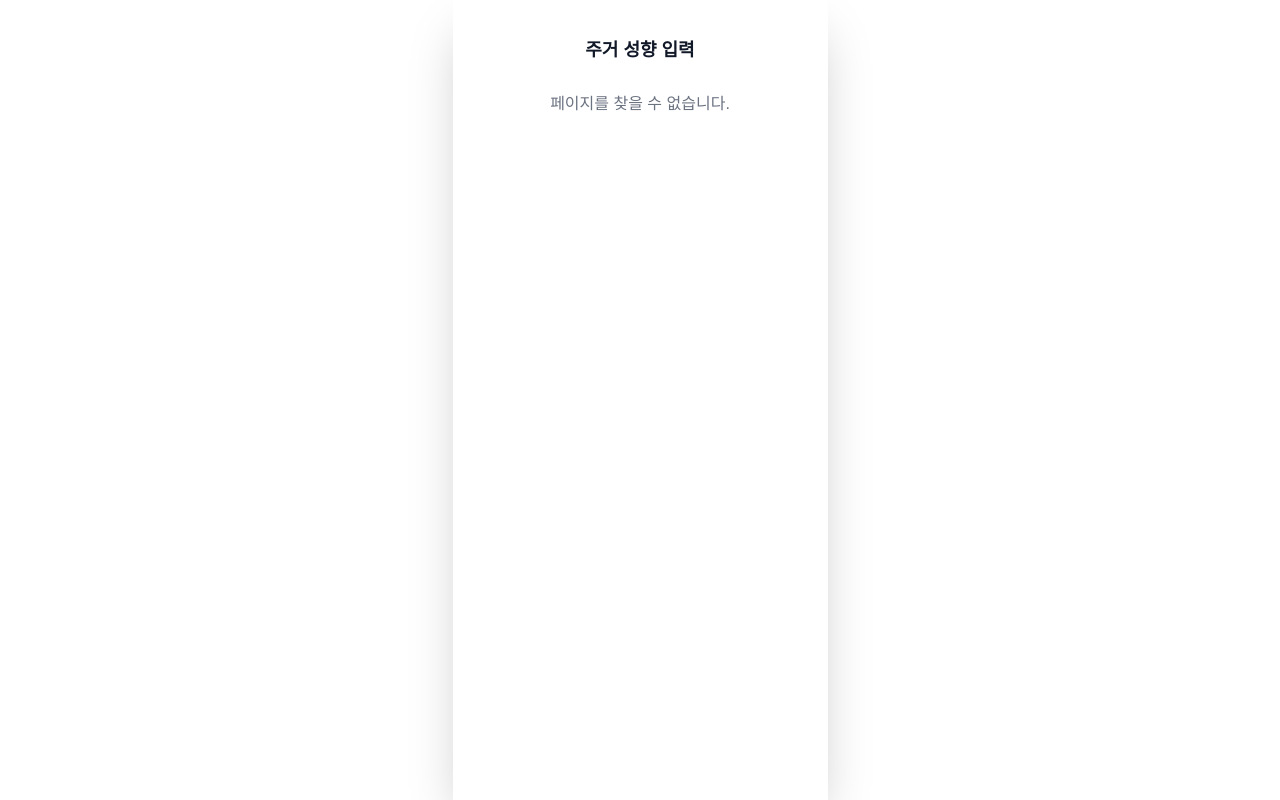
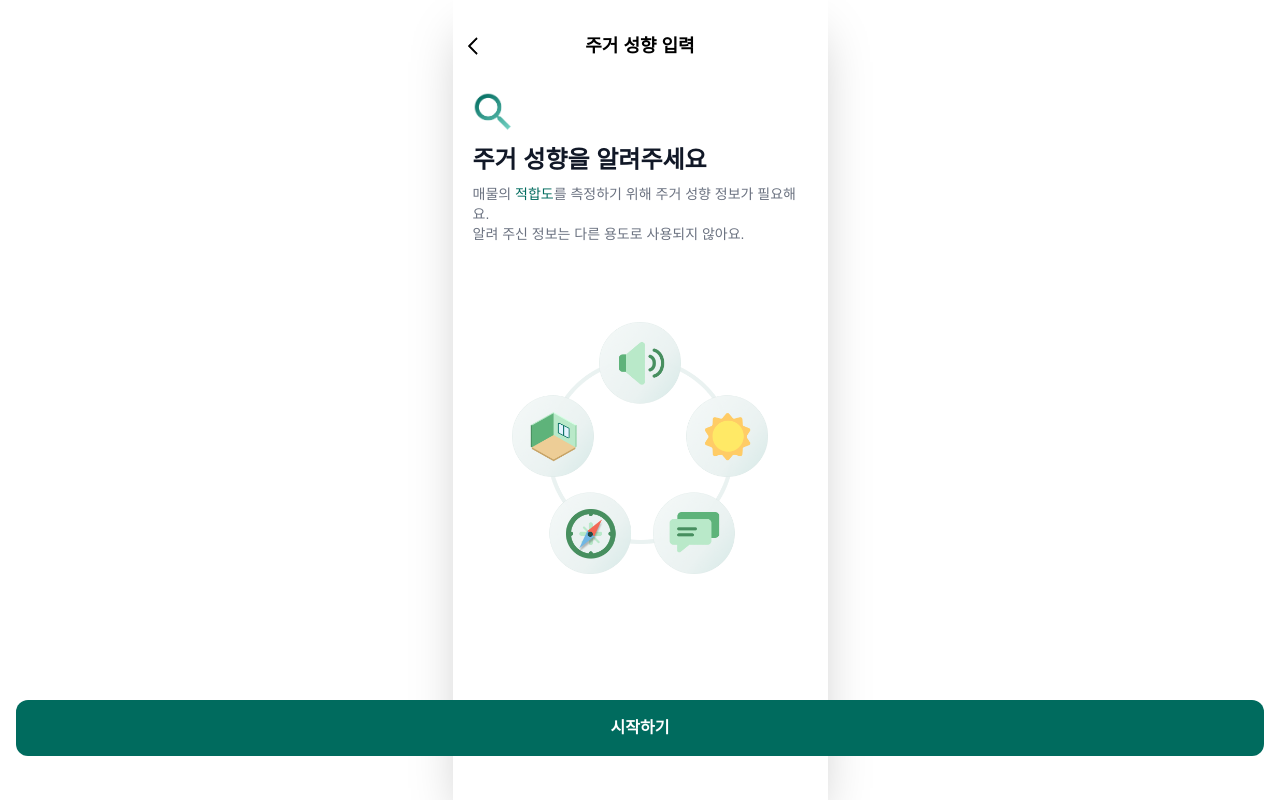
Before and after one commit to kookmin-404BrainNotFound/404BrainNotFound_FE, a React (Vite) app: page /home/style/intro in a window 1280 px wide. Built offline with nearby package versions, Linux system fonts and the light colour scheme.

Commit message:
chore: vercel.json -> 모든 경로 index.html

```diff
--- a/src/layouts/RootLayout.jsx
+++ b/src/layouts/RootLayout.jsx
@@ -12,16 +12,16 @@ export default function RootLayout() {
     "/explore/doc/upload",
     "/home/style/complete",
     "/contract/scan",
-    "/contract/analyze" ,
+    "/contract/analyze",
     "/home",
     "/home/checklist",
+    "/home/style/intro",
   ];
 
   //헤더 숨김 하위페이지까지
   const hiddenHeaderPrefixes = [
     "/my",
     "/my/tips/", // tips 하위 전부
-
   ];
 
   //네비바 숨김
@@ -34,11 +34,10 @@ export default function RootLayout() {
     "/explore/doc/analyze",
     "/contract/scan",
     "/contract/analyze",
-
   ];
 
   //네비바 숨김 하위페이지까지
-  const hiddenNavPrefixes = ["/home/style/", ];
+  const hiddenNavPrefixes = ["/home/style/"];
 
   const isHidden = (exactArr, prefixArr) =>
     exactArr.includes(pathname) ||
--- /dev/null
+++ b/src/pages/home/style/StyleIntro.jsx
@@ -0,0 +1,40 @@
+import PageHeader from "../../../components/PageHeader";
+import Button from "../../../components/Button";
+import { useNavigate } from "react-router-dom";
+
+export default function StyleIntro() {
+  const navigate = useNavigate();
+
+  return (
+    <div className="py-4">
+      <PageHeader title="주거 성향 입력" />
+
+      <main className="px-5">
+        <div className="flex flex-col items-start gap-3 mt-2">
+          <img src="/icons/grsearch.png" className="w-10 h-13 mt-2" />
+
+          <div>
+            <h2 className="text-2xl font-bold text-gray-900">
+              주거 성향을 알려주세요{" "}
+            </h2>
+            <p className="text-sm font-normal text-gray-500 mt-2">
+              매물의 <span className="text-green-200 font-medium">적합도</span>
+              를 측정하기 위해 주거 성향 정보가 필요해요. <br />
+              알려 주신 정보는 다른 용도로 사용되지 않아요.{" "}
+            </p>
+          </div>
+
+          <img
+            src="/icons/fiveicons.png"
+            alt="주거 성향 인트로 화면 아이콘"
+            className="mx-auto mt-16 w-64 h-64 object-contain"
+          />
+        </div>
+      </main>
+
+      <div className="flex mt-auto fixed bottom-11 left-4 right-4 items-center gap-3">
+        <Button onClick={() => navigate("/home/style/noise")}>시작하기</Button>
+      </div>
+    </div>
+  );
+}
--- a/src/routes/AppRouter.jsx
+++ b/src/routes/AppRouter.jsx
@@ -17,6 +17,7 @@ import ContractHome from "../pages/contract/ContractHome";
 // import ContractScan from "../pages/contract/ContractScan";
 
 import HomePage from "../pages/home/MainHome";
+import StyleIntro from "../pages/home/style/StyleIntro";
 import NoiseStyle from "../pages/home/style/NoiseStyle";
 import SunlightStyle from "../pages/home/style/SunlightStyle";
 import CeilingStyle from "../pages/home/style/CeilingStyle";
@@ -44,10 +45,9 @@ export default function AppRouter() {
         <Route index element={<Navigate to="/home" replace />} />
         <Route path="home">
           <Route index element={<HomePage />} />
-          <Route path="checklist" element={<HomeChecklist />} />
-          <Route path="tips/:slug" element={<TipDetailPage />} />
           <Route path="style">
-            <Route index element={<Navigate to="noise" replace />} />
+            <Route index element={<Navigate to="intro" replace />} />
+            <Route path="intro" element={<StyleIntro />} />
             <Route path="noise" element={<NoiseStyle />} />
             <Route path="sunlight" element={<SunlightStyle />} />
             <Route path="ceiling" element={<CeilingStyle />} />
@@ -71,6 +71,8 @@ export default function AppRouter() {
           </Route>
           <Route path="finalscore" element={<FinalScore />} />
         </Route>
+
+        <Route path="explore/doc/analyze" element={<DocAnalyze />} />
 
         <Route path="contract">
           <Route index element={<ContractHome />} />
```
Also changed, not shown: src/pages/home/style/CompleteStyle.jsx (+0 -75 lines), public/icons/fiveicons.png (added), vercel.json (added).
